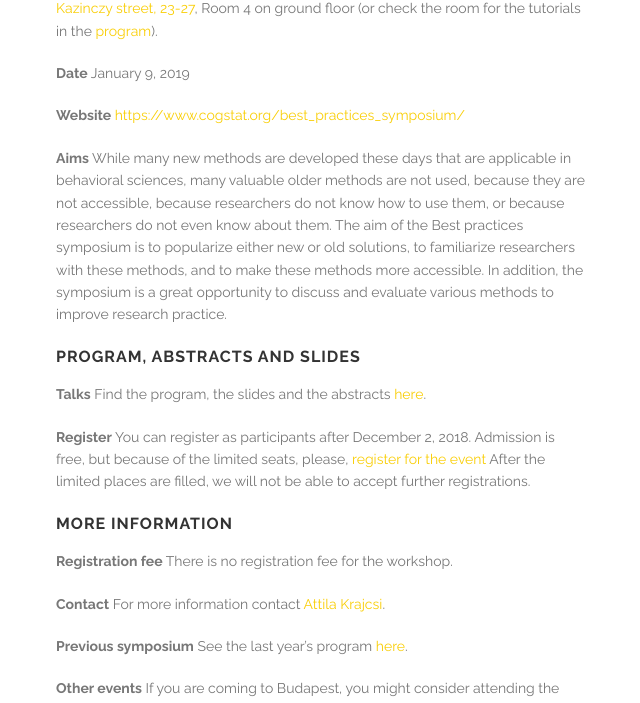
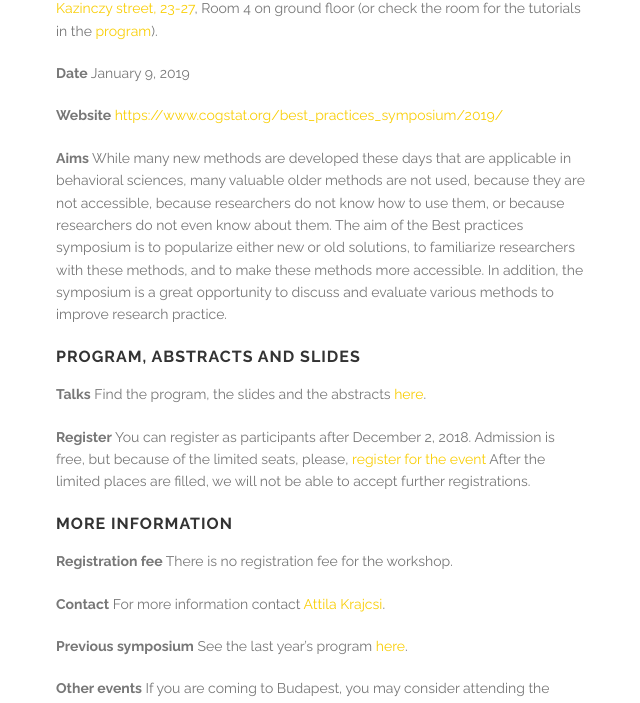
Before and after one commit to cogstat/cogstat_website, a Jekyll site: the page built from best_practices_symposium/2019/index.md, in a window 1280 px wide. Shown: the part 246-949 px from the top of the page, without its empty margins (39-679 px from the left). Built offline with Jekyll 4.4.1, drawn with Linux system fonts in a browser that asks for light colours; some of the changed text lies outside the part shown.

Commit message:
Update index.md

```diff
--- a/best_practices_symposium/2019/index.md
+++ b/best_practices_symposium/2019/index.md
@@ -12,7 +12,7 @@
 
 __Date__ January 9, 2019
 
-__Website__ [https://www.cogstat.org/best_practices_symposium/](https://www.cogstat.org/best_practices_symposium/)
+__Website__ [https://www.cogstat.org/best_practices_symposium/2019/](https://www.cogstat.org/best_practices_symposium/2019/)
 
 __Aims__ While many new methods are developed these days that are applicable in behavioral sciences, many valuable older methods are not used, because they are not accessible, because researchers do not know how to use them, or because researchers do not even know about them. The aim of the Best practices symposium is to popularize either new or old solutions, to familiarize researchers with these methods, and to make these methods more accessible. In addition, the symposium is a great opportunity to discuss and evaluate various methods to improve research practice.
 
@@ -30,7 +30,7 @@
 
 __Previous symposium__ See the last year’s program [here](2017/index.html).
 
-__Other events__ If you are coming to Budapest, you might consider attending the [Budapest CEU Conference on Cognitive Development](http://bcccd.org/) (January 3-5, 2019) or the [Methods in Numerical Cognition Workshop](https://www.thenumberworks.org/numerical_cognition_methods_workshop.html) (January 7, 2019), too.
+__Other events__ If you are coming to Budapest, you may consider attending the [Budapest CEU Conference on Cognitive Development](http://bcccd.org/) (January 3-5, 2019) or the [Methods in Numerical Cognition Workshop](https://www.thenumberworks.org/numerical_cognition_methods_workshop.html) (January 7, 2019), too.
 
 __Supporter__ The symposium is supported by the [Faculty of Education and Psychology, Eötvös Loránd University](https://www.ppk.elte.hu/en). We thank Fanni Tolmár for her help in organizing the event.
 
@@ -46,7 +46,7 @@
 * Demonstration of software solutions that could make the analysis more efficient
 * Presentation of tutorials that introduce either new or older methods
 
-__Small group hands-on tutorials__ This year we introduce small group hands-on tutorials. Potential tutorials may be:
+__Small group hands-on tutorials__ This year, we introduce small group hands-on tutorials. Potential tutorials may be:
 * 60-120 minutes long
 * They may require participants to have their own computer with appropriate software installed on it
 * Participants will register separately for the tutorial sessions
```
